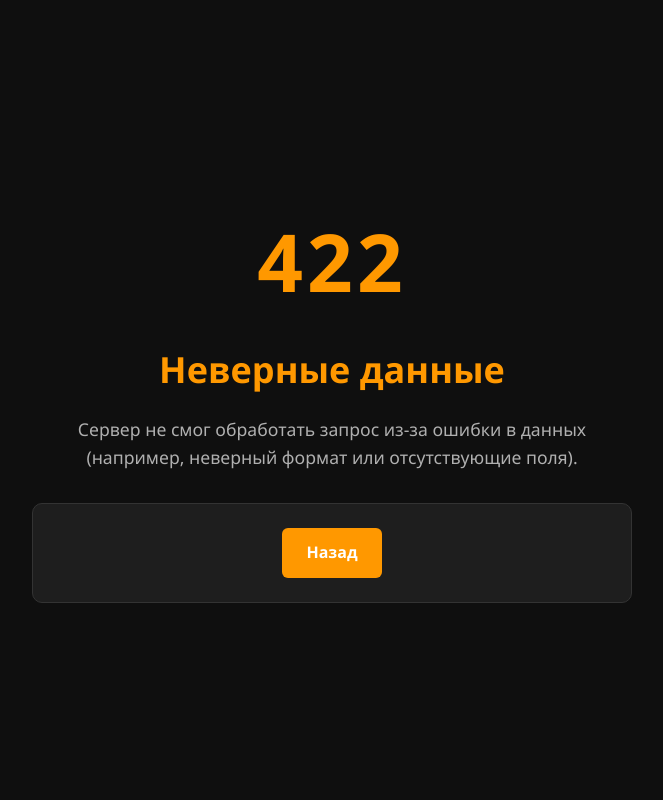
After one commit to saneka4319-ux/quiz-api, a FastAPI app: template app/templates/templates/templates/422.html in a window 1280 px wide. The commit adds this page. Shown: the whole page, without its empty margins (308-971 px from the left). Run offline with FastAPI, Linux system fonts and the light colour scheme; the template is opened without the code that fills it, so the values that code supplies are empty.

Commit message:
Add 422html

```diff
--- a/app/main.py
+++ b/app/main.py
@@ -1,4 +1,5 @@
 from fastapi import FastAPI, Depends, HTTPException, status, Request, Form
+from fastapi.exceptions import RequestValidationError
 from fastapi.responses import HTMLResponse, RedirectResponse, Response
 from fastapi.templating import Jinja2Templates
 from fastapi.staticfiles import StaticFiles
@@ -10,46 +11,119 @@ from typing import Optional, Annotated
 from datetime import timedelta
 from . import schemas, crud, database, models, auth
 from jose import JWTError
+from pydantic import ValidationError
+from fastapi.exceptions import RequestValidationError
 
 app = FastAPI(
-    title="📚 Quiz API — Сервис создания тестов",
+    title="📚 Quiz API — Сервис создания и прохождения тестов",
     description="""
-    Сервис для создания, редактирования и прохождения тестов и опросов.
+    🌐 Полноценный веб-API для создания, редактирования и прохождения интерактивных тестов.
 
-    🔒 Все операции с тестами требуют **авторизации**.
-    📝 Сначала зарегистрируйтесь, затем войдите и начинайте создавать!
+    ### 🔐 Безопасность
+    - Все операции с тестами и профилем требуют **авторизации через JWT**.
+    - Токен выдаётся на **30 минут**.
+    - Административные действия защищены отдельной сессией.
+
+    ### 🚀 Как начать?
+    1. Зарегистрируйтесь через `/auth/register` (или через веб-форму).
+    2. Получите токен через `/auth/token`.
+    3. Создавайте тесты, проходите их, просматривайте профиль!
+
+    💡 **Примечание**: Веб-интерфейс доступен по корневому пути (`/`), но не отображается в этой документации.
     """,
-    version="1.1.0",
-    docs_url="/docs",
-    redoc_url="/redoc",
+    version="1.2.0",
+    contact={
+        "name": "kaer2",
+        "url": "https://www.pythonanywhere.com",
+    },
+    license_info={
+        "name": "MIT License",
+    },
+    docs_url="/docs",          # Swagger UI
+    redoc_url="/redoc",        # ReDoc
+    openapi_url="/openapi.json",
     openapi_tags=[
         {
             "name": "🔐 Аутентификация",
-            "description": "Регистрация и вход в систему. Получение JWT-токена."
+            "description": "Регистрация и получение JWT-токена для доступа к защищённым эндпоинтам.",
+            "externalDocs": {
+                "description": "Подробнее о JWT",
+                "url": "https://jwt.io/introduction/"
+            }
         },
         {
             "name": "📝 Тесты (Quizzes)",
-            "description": "CRUD-операции с тестами. Доступны **только авторизованным пользователям**."
+            "description": "Создание, редактирование и управление вашими тестами. **Требуется авторизация.**",
         },
         {
             "name": "🌍 Публичные эндпоинты",
-            "description": "Просмотр списка тестов без авторизации."
-        }
+            "description": "Просмотр списка всех доступных тестов. **Не требует авторизации.**",
+        },
+        {
+            "name": "👤 Профиль пользователя",
+            "description": "Получение данных о текущем пользователе и его активности.",
+        },
     ]
 )
 
+@app.exception_handler(ValidationError)
+async def pydantic_validation_exception_handler(
+    request: Request,
+    exc: ValidationError
+):
+    return templates.TemplateResponse(
+        "422.html",
+        {
+            "request": request,
+            "errors": exc.errors(),
+        },
+        status_code=422
+    )
+@app.exception_handler(RequestValidationError)
+async def request_validation_exception_handler(
+    request: Request,
+    exc: RequestValidationError
+):
+    return templates.TemplateResponse(
+        "422.html",
+        {
+            "request": request,
+            "errors": exc.errors(),
+        },
+        status_code=422
+    )
+
 ADMIN_USERNAME = "admin"
-ADMIN_PASSWORD = "admin"
+ADMIN_PASSWORD = "admin123"
 
 app.mount("/static", StaticFiles(directory="app/static"), name="static")
 templates = Jinja2Templates(directory="app/templates")
 
 @app.on_event("startup")
-async def init_models():
+async def startup():
     async with database.engine.begin() as conn:
         await conn.run_sync(models.Base.metadata.create_all)
 
-# === Вспомогательная функция для веб-слоя ===
+    async with database.async_session() as db:
+        result = await db.execute(
+            select(models.User).where(models.User.username == ADMIN_USERNAME)
+        )
+        admin = result.scalars().first()
+
+        if not admin:
+            hashed_password = auth.get_password_hash(ADMIN_PASSWORD)
+            admin_user = models.User(
+                username=ADMIN_USERNAME,
+                hashed_password=hashed_password
+            )
+            db.add(admin_user)
+            await db.commit()
+            print("✅ Admin user created: admin / admin123")
+        else:
+            print("ℹ️ Admin user already exists")
+
+
+
 async def get_user_from_token(token: str, db: AsyncSession):
     try:
         payload = auth.jwt.decode(token, auth.SECRET_KEY, algorithms=[auth.ALGORITHM])
@@ -60,9 +134,27 @@ async def get_user_from_token(token: str, db: AsyncSession):
     except JWTError:
         return None
 
+
+@app.exception_handler(RequestValidationError)
+async def validation_exception_handler(request: Request, exc: RequestValidationError):
+    return templates.TemplateResponse(
+        "422.html",
+        {
+            "request": request,
+            "errors": exc.errors()
+        },
+        status_code=422
+    )
+
 # === HTML Routes ===
 
-@app.get("/", response_class=HTMLResponse, include_in_schema=False)
+@app.get(
+    "/",
+    response_class=HTMLResponse,
+    tags=["🌍 Публичные эндпоинты"],
+    summary="Главная страница",
+    description="Перенаправляет пользователя на страницу входа или список тестов."
+)
 async def root_redirect(request: Request, db: AsyncSession = Depends(database.get_db)):
     token = request.cookies.get("token") or ""
     current_user = await get_user_from_token(token, db)
@@ -71,17 +163,34 @@ async def root_redirect(request: Request, db: AsyncSession = Depends(database.ge
     else:
         return RedirectResponse(url="/login", status_code=status.HTTP_303_SEE_OTHER)
 
-@app.get("/login", response_class=HTMLResponse, include_in_schema=False)
+@app.get(
+    "/login",
+    response_class=HTMLResponse,
+    tags=["🔐 Аутентификация"],
+    summary="Страница входа",
+    description="HTML-форма для входа пользователя."
+)
 async def login_page(request: Request):
     error = request.query_params.get("error")
     return templates.TemplateResponse("login.html", {"request": request, "error": error})
 
-@app.get("/register", response_class=HTMLResponse, include_in_schema=False)
+@app.get(
+    "/register",
+    response_class=HTMLResponse,
+    tags=["🔐 Аутентификация"],
+    summary="Страница регистрации",
+    description="HTML-форма для регистрации нового пользователя."
+)
 async def register_page(request: Request):
     error = request.query_params.get("error")
     return templates.TemplateResponse("register.html", {"request": request, "error": error})
 
-@app.get("/logout", include_in_schema=False)
+@app.get(
+    "/logout",
+    tags=["🔐 Аутентификация"],
+    summary="Выход из системы",
+    description="Удаляет JWT-токен из cookies и завершает сессию."
+)
 async def logout(response: Response):
     response = RedirectResponse(url="/", status_code=status.HTTP_303_SEE_OTHER)
     response.set_cookie(
@@ -94,7 +203,13 @@ async def logout(response: Response):
     )
     return response
 
-@app.get("/quizzes", response_class=HTMLResponse, include_in_schema=False)
+@app.get(
+    "/quizzes",
+    response_class=HTMLResponse,
+    tags=["📝 Тесты (Quizzes)"],
+    summary="Список тестов",
+    description="HTML-страница со списком всех доступных тестов."
+)
 async def quizzes_page(request: Request, db: AsyncSession = Depends(database.get_db)):
     token = request.cookies.get("token") or ""
     current_user = await get_user_from_token(token, db)
@@ -110,7 +225,12 @@ async def quizzes_page(request: Request, db: AsyncSession = Depends(database.get
         "username": current_user.username
     })
 
-@app.post("/quizzes/create", include_in_schema=False)
+@app.post(
+    "/quizzes/create",
+    tags=["📝 Тесты (Quizzes)"],
+    summary="Создание теста (WEB)",
+    description="Создание теста через HTML-форму."
+)
 async def create_quiz_web(
     request: Request,
     title: str = Form(...),
@@ -144,6 +264,7 @@ async def create_quiz_web(
             opt_index += 1
 
         if options:
+            # ✅ ОБЯЗАТЕЛЬНАЯ ПРОВЕРКА: хотя бы 1 правильный ответ
             if not has_correct:
                 error = f"В вопросе {q_index + 1} не выбран правильный ответ"
                 return RedirectResponse(url=f"/quizzes?error={error}", status_code=303)
@@ -153,6 +274,7 @@ async def create_quiz_web(
     if not questions_data:
         return RedirectResponse(url="/quizzes?error=Добавьте%20хотя%20бы%20один%20вопрос%20с%20вариантами", status_code=303)
 
+    # Создаём тест
     quiz_in = schemas.QuizCreateWithQuestions(
         title=title.strip(),
         description=description.strip() if description else None,
@@ -165,24 +287,35 @@ async def create_quiz_web(
     await crud.quizzes.create_quiz_with_questions(db, quiz_in, current_user.id)
     return RedirectResponse(url="/quizzes?success=Тест%20успешно%20создан", status_code=303)
 
+# === API Routes ===
 
 @app.post(
     "/auth/register",
-    response_model=schemas.UserResponse,
-    summary="📄 Регистрация нового пользователя",
-    description="Создаёт нового пользователя. Имя должно быть уникальным.",
-    tags=["🔐 Аутентификация"]
+    tags=["🔐 Аутентификация"],
+    summary="Регистрация пользователя",
+    description="Регистрирует нового пользователя через веб-форму."
 )
-async def register(user: schemas.UserCreate, db: AsyncSession = Depends(database.get_db)):
+async def register_web(
+    request: Request,
+    username: str = Form(...),
+    password: str = Form(...),
+    db: AsyncSession = Depends(database.get_db)
+):
+    user = schemas.UserCreate(username=username, password=password)
+
     db_user = await crud.users.get_user_by_username(db, user.username)
     if db_user:
-        raise HTTPException(status_code=400, detail="Пользователь с таким именем уже существует")
-    if len(user.password.encode('utf-8')) > 72:
-        raise HTTPException(status_code=422, detail="Пароль не может быть длиннее 72 байт")
+        raise HTTPException(status_code=422, detail="Пользователь уже существует")
+
     hashed_pw = auth.get_password_hash(user.password)
-    new_user = models.User(username=user.username, hashed_password=hashed_pw)
+    new_user = models.User(
+        username=user.username,
+        hashed_password=hashed_pw
+    )
+
     await crud.users.create_user(db, new_user)
-    return {"username": user.username}
+
+    return RedirectResponse("/login", status_code=303)
 
 @app.post(
     "/auth/token",
@@ -211,9 +344,9 @@ async def login(
 @app.post(
     "/quizzes/",
     response_model=schemas.QuizOutFull,
-    summary="➕ Создать тест с вопросами",
-    description="Создаёт тест с вопросами и вариантами ответов.",
-    tags=["📝 Тесты (Quizzes)"]
+    tags=["📝 Тесты (Quizzes)"],
+    summary="Создать тест (API)",
+    description="Создаёт тест с вопросами и вариантами ответов через API."
 )
 async def create_quiz_api(
     quiz: schemas.QuizCreateWithQuestions,
@@ -222,7 +355,13 @@ async def create_quiz_api(
 ):
     return await crud.quizzes.create_quiz_with_questions(db, quiz, current_user.id)
 
-@app.get("/quizzes/{quiz_id}/take", response_class=HTMLResponse, include_in_schema=False)
+@app.get(
+    "/quizzes/{quiz_id}/take",
+    response_class=HTMLResponse,
+    tags=["📝 Тесты (Quizzes)"],
+    summary="Прохождение теста",
+    description="HTML-страница для прохождения выбранного теста."
+)
 async def take_quiz_page(
     request: Request,
     quiz_id: int,
@@ -251,7 +390,12 @@ async def take_quiz_page(
         "current_user": current_user
     })
 
-@app.post("/quizzes/{quiz_id}/submit", include_in_schema=False)
+@app.post(
+    "/quizzes/{quiz_id}/submit",
+    tags=["📝 Тесты (Quizzes)"],
+    summary="Отправка ответов",
+    description="Отправляет ответы пользователя и показывает результат."
+)
 async def submit_quiz(
     request: Request,
     quiz_id: int,
@@ -293,7 +437,13 @@ async def submit_quiz(
         "percentage": round(score / total * 100) if total > 0 else 0
     })
 
-@app.get("/profile", response_class=HTMLResponse, include_in_schema=False)
+@app.get(
+    "/profile",
+    response_class=HTMLResponse,
+    tags=["👤 Профиль пользователя"],
+    summary="Профиль пользователя",
+    description="HTML-страница профиля текущего пользователя."
+)
 async def profile_page(
     request: Request,
     db: AsyncSession = Depends(database.get_db)
@@ -350,12 +500,23 @@ def verify_admin_password(password: str) -> bool:
     """Простая проверка пароля администратора"""
     return password == ADMIN_PASSWORD
 
-@app.get("/admin/login", response_class=HTMLResponse, include_in_schema=False)
+@app.get(
+    "/admin/login",
+    response_class=HTMLResponse,
+    tags=["🛠 Админка"],
+    summary="Вход администратора",
+    description="HTML-страница входа в административную панель."
+)
 async def admin_login_page(request: Request):
     error = request.query_params.get("error")
     return templates.TemplateResponse("admin/login.html", {"request": request, "error": error})
 
-@app.post("/admin/login", response_class=HTMLResponse, include_in_schema=False)
+@app.post(
+    "/admin/login",
+    tags=["🛠 Админка"],
+    summary="Авторизация администратора",
+    description="Проверка пароля администратора и создание сессии."
+)
 async def admin_login(request: Request, password: str = Form(...)):
     if password == ADMIN_PASSWORD:
         response = RedirectResponse(url="/admin/users", status_code=303)
@@ -370,7 +531,13 @@ def check_admin_auth(request: Request):
     if admin_token != "admin_session":
         raise HTTPException(status_code=403, detail="Доступ запрещен")
 
-@app.get("/admin/users", response_class=HTMLResponse, include_in_schema=False)
+@app.get(
+    "/admin/users",
+    response_class=HTMLResponse,
+    tags=["🛠 Админка"],
+    summary="Пользователи",
+    description="Список всех пользователей системы."
+)
 async def admin_users_page(request: Request, db: AsyncSession = Depends(database.get_db)):
     check_admin_auth(request)
     users = await crud.users.get_all_users(db, limit=100)
@@ -393,7 +560,13 @@ async def admin_delete_user(
         return RedirectResponse(url="/admin/users?error=Пользователь%20не%20найден", status_code=303)
     return RedirectResponse(url="/admin/users?success=Пользователь%20успешно%20удален", status_code=303)
 
-@app.get("/admin/quizzes", response_class=HTMLResponse, include_in_schema=False)
+@app.get(
+    "/admin/quizzes",
+    response_class=HTMLResponse,
+    tags=["🛠 Админка"],
+    summary="Все тесты",
+    description="Просмотр и управление всеми тестами в системе."
+)
 async def admin_quizzes_page(request: Request, db: AsyncSession = Depends(database.get_db)):
     check_admin_auth(request)
     quizzes = await crud.quizzes.get_all_quizzes_with_users(db, limit=100)
@@ -412,7 +585,12 @@ async def admin_delete_quiz(
         return RedirectResponse(url="/admin/quizzes?error=Тест%20не%20найден", status_code=303)
     return RedirectResponse(url="/admin/quizzes?success=Тест%20успешно%20удален", status_code=303)
 
-@app.get("/admin/logout", include_in_schema=False)
+@app.get(
+    "/admin/logout",
+    tags=["🛠 Админка"],
+    summary="Выход администратора",
+    description="Завершает сессию администратора."
+)
 async def admin_logout():
     response = RedirectResponse(url="/admin/login", status_code=303)
     response.set_cookie(key="admin_token", value="", max_age=0)
--- a/app/templates/take_quiz.html
+++ b/app/templates/take_quiz.html
@@ -15,6 +15,7 @@
   {% endif %}
 
   <form id="quizForm" method="POST" action="/quizzes/{{ quiz.id }}/submit" style="margin-top: 1.5rem;">
+
     {% for question in quiz.questions %}
     <div class="card" style="background: #252525; margin-top: 1rem; padding: 1rem;">
       <h4>{{ loop.index }}. {{ question.text }}</h4>
--- /dev/null
+++ b/app/templates/templates/templates/422.html
@@ -0,0 +1,93 @@
+<!DOCTYPE html>
+<html lang="ru">
+<head>
+  <meta charset="UTF-8" />
+  <meta name="viewport" content="width=device-width, initial-scale=1.0" />
+  <title>Неверные данные — 422</title>
+  <style>
+    :root {
+      --bg: #0f0f0f;
+      --fg: #e0e0e0;
+      --primary: #ff9800; /* оранжевый для отличия от 404 */
+      --card-bg: #1e1e1e;
+      --border: #333;
+    }
+
+    * {
+      margin: 0;
+      padding: 0;
+      box-sizing: border-box;
+    }
+
+    body {
+      background-color: var(--bg);
+      color: var(--fg);
+      font-family: 'Segoe UI', Tahoma, Geneva, Verdana, sans-serif;
+      line-height: 1.6;
+      display: flex;
+      justify-content: center;
+      align-items: center;
+      min-height: 100vh;
+      padding: 2rem;
+    }
+
+    .error-page {
+      max-width: 600px;
+      text-align: center;
+    }
+
+    .error-code {
+      font-size: 5rem;
+      font-weight: 700;
+      color: var(--primary);
+      margin-bottom: 1rem;
+      letter-spacing: 4px;
+    }
+
+    h1 {
+      font-size: 2.25rem;
+      margin-bottom: 1rem;
+      color: var(--primary);
+    }
+
+    p {
+      font-size: 1.1rem;
+      color: #b0b0b0;
+      margin-bottom: 2rem;
+    }
+
+    .card {
+      background: var(--card-bg);
+      padding: 1.5rem;
+      border-radius: 10px;
+      border: 1px solid var(--border);
+      margin-top: 1.5rem;
+    }
+
+    .btn {
+      display: inline-block;
+      background: var(--primary);
+      color: white;
+      text-decoration: none;
+      padding: 0.75rem 1.5rem;
+      border-radius: 6px;
+      font-weight: 600;
+      transition: background 0.2s;
+    }
+
+    .btn:hover {
+      background: #e65100;
+    }
+  </style>
+</head>
+<body>
+  <div class="error-page">
+    <div class="error-code">422</div>
+    <h1>Неверные данные</h1>
+    <p>Сервер не смог обработать запрос из-за ошибки в данных (например, неверный формат или отсутствующие поля).</p>
+    <div class="card">
+      <a href="javascript:history.back()" class="btn">Назад</a>
+    </div>
+  </div>
+</body>
+</html>
```
Also changed, not shown: app/templates/422.html (added, +19 -0 lines), app/templates/register.html (+12 -27 lines), app/_init_.py (added). Lines whose indentation alone changed are shown as unchanged.
